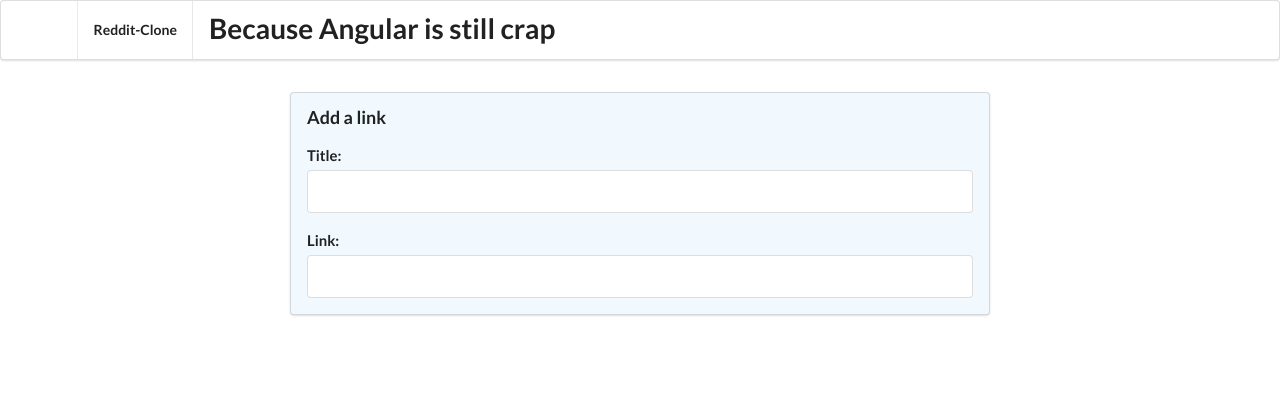
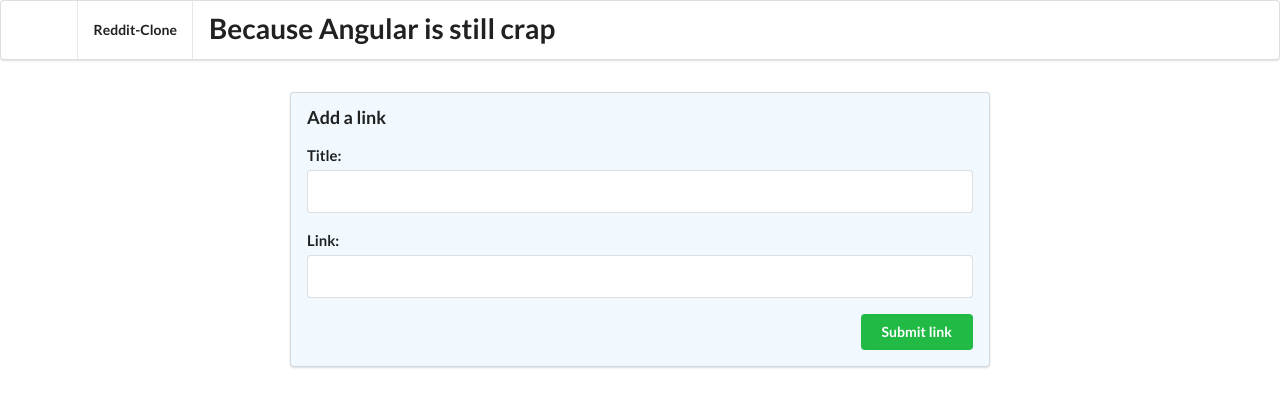
Before and after one commit to Raan03/Playground, an Angular app in the folder Angular/Reddit-Clone/: page / in a window 1280 px wide. Shown: the top 406 px of the page. Built offline with nearby package versions, Linux system fonts and the light colour scheme.

Commit message:
Add Submit Link

```diff
--- a/Angular/Reddit-Clone/src/app/app.component.html
+++ b/Angular/Reddit-Clone/src/app/app.component.html
@@ -9,4 +9,8 @@
 		<label for="link">Link:</label>
 		<input name="link" id="link" />
 	</div>
+	<button (click)="addArticale(newTitle, newLink)"
+		class="ui positive right floated button">
+		Submit link
+	</button>
 </form>
```
